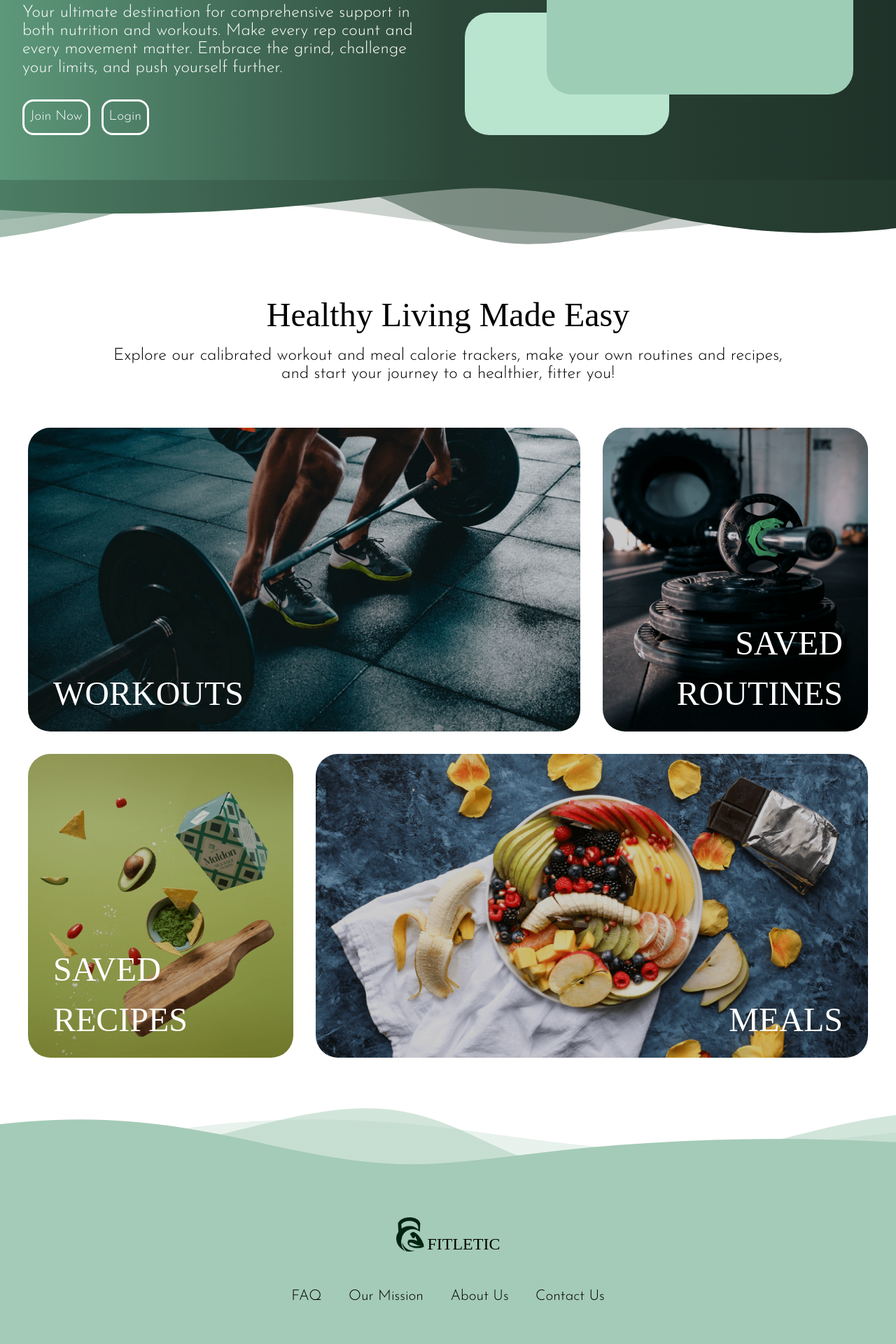
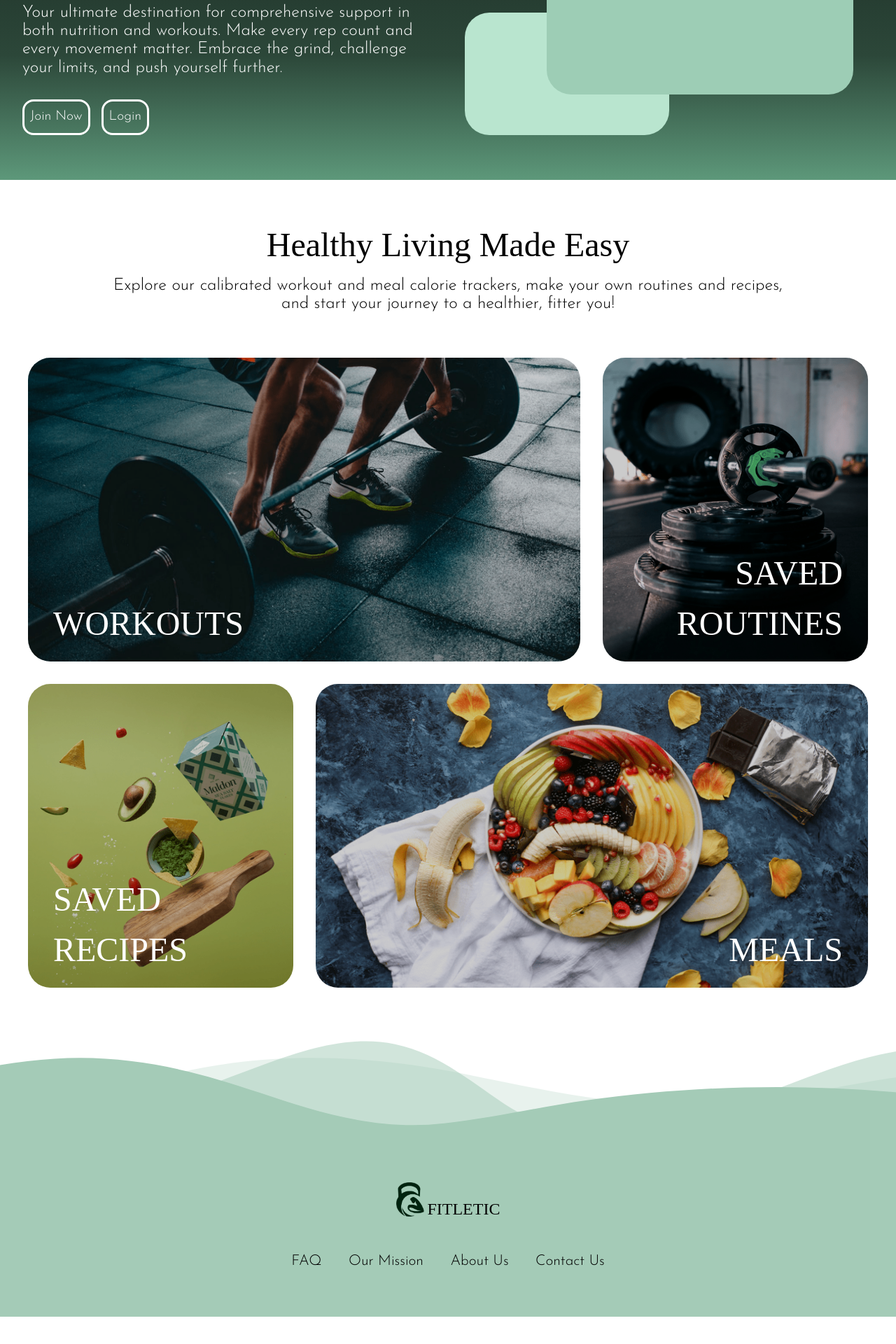
Before and after one commit to jling1234/Fitletic, a React (Vite) app in the folder react/: page / in a window 1280 px wide. Shown: the part 568-2488 px from the top of the page at 70% size. After the commit the page ends 2449 px from the top, so only its background shows below. Built offline with nearby package versions, Linux system fonts and the light colour scheme; a web font is replaced by a local one.

Commit message:
Revert "Adjust call to action styling"
This reverts commit 52816da399b7c1da811b2ae495a3ba63ce19ca5e.

```diff
--- a/react/src/Homepage/Homepage.css
+++ b/react/src/Homepage/Homepage.css
@@ -91,7 +91,14 @@
 }
 
 .call-to-action-wrapper {
-  background: linear-gradient(90deg, #5d987a, #2c4739, #1f3229);
+  background: linear-gradient(
+    0deg,
+    #5d987a,
+    #2c4739,
+    #1f3229,
+    #2c4739,
+    #5d987a
+  );
   color: white;
 
   display: flex;
@@ -299,6 +306,28 @@
   text-align: end;
 }
 
+.custom-shape-divider-wrapper {
+  display: flex;
+  justify-content: center;
+}
+
+.custom-shape-divider-footer {
+  flex-shrink: 0;
+  width: max(1920px, 100lvw);
+  overflow: hidden;
+  line-height: 0;
+  transform: rotate(180deg);
+}
+
+.custom-shape-divider-footer svg {
+  width: 100%;
+  height: 150px;
+}
+
+.custom-shape-divider-footer .shape-fill {
+  fill: #a4cbb7;
+}
+
 .footer {
   padding: 4rem 2rem;
 
@@ -337,26 +366,3 @@
 .footer .footer-links li:hover {
   transform: scale(1.1);
 }
-
-/* Wave dividers  */
-
-.custom-shape-divider-wrapper {
-  --wave-rotate: 180deg;
-  --wave-height: 100px;
-
-  display: flex;
-  justify-content: center;
-}
-
-.custom-shape-divider {
-  flex-shrink: 0;
-  width: max(1920px, 100lvw);
-  overflow: hidden;
-  line-height: 0;
-  transform: rotate(var(--wave-rotate));
-}
-
-.custom-shape-divider svg {
-  width: 100%;
-  height: var(--wave-height);
-}
--- a/react/src/Homepage/Homepage.jsx
+++ b/react/src/Homepage/Homepage.jsx
@@ -1,6 +1,5 @@
 import "./Homepage.css";
 import logo from "../Shared/logo_fit.png";
-import { useId } from "react";
 
 function Header() {
   return (
@@ -98,71 +97,6 @@ function Footer() {
   );
 }
 
-function WaveDivider({
-  flip = false,
-  colors = ["black"],
-  gradientRotate = 0,
-  height = "100px",
-}) {
-  const style = {
-    "--wave-rotate": flip ? "0deg" : "180deg",
-    "--wave-height": height,
-  };
-
-  const gradientID = useId();
-
-  // Gradient with same start and end
-  if (colors.length === 1) {
-    colors.push(colors[0]);
-  }
-
-  const defs = (
-    <defs>
-      <linearGradient
-        id={gradientID}
-        gradientTransform={"rotate(" + gradientRotate + ")"}
-      >
-        {colors.map((color, i, array) => (
-          <stop
-            key={i}
-            stopColor={color}
-            offset={(i / (array.length - 1)) * 100 + "%"}
-          ></stop>
-        ))}
-      </linearGradient>
-    </defs>
-  );
-
-  return (
-    <div className="custom-shape-divider-wrapper" style={style}>
-      <div className="custom-shape-divider">
-        <svg
-          data-name="Layer 1"
-          xmlns="http://www.w3.org/2000/svg"
-          viewBox="0 0 1200 120"
-          preserveAspectRatio="none"
-        >
-          {defs}
-          <path
-            d="M0,0V46.29c47.79,22.2,103.59,32.17,158,28,70.36-5.37,136.33-33.31,206.8-37.5C438.64,32.43,512.34,53.67,583,72.05c69.27,18,138.3,24.88,209.4,13.08,36.15-6,69.85-17.84,104.45-29.34C989.49,25,1113-14.29,1200,52.47V0Z"
-            opacity=".25"
-            fill={"url(#" + gradientID + ")"}
-          ></path>
-          <path
-            d="M0,0V15.81C13,36.92,27.64,56.86,47.69,72.05,99.41,111.27,165,111,224.58,91.58c31.15-10.15,60.09-26.07,89.67-39.8,40.92-19,84.73-46,130.83-49.67,36.26-2.85,70.9,9.42,98.6,31.56,31.77,25.39,62.32,62,103.63,73,40.44,10.79,81.35-6.69,119.13-24.28s75.16-39,116.92-43.05c59.73-5.85,113.28,22.88,168.9,38.84,30.2,8.66,59,6.17,87.09-7.5,22.43-10.89,48-26.93,60.65-49.24V0Z"
-            opacity=".5"
-            fill={"url(#" + gradientID + ")"}
-          ></path>
-          <path
-            d="M0,0V5.63C149.93,59,314.09,71.32,475.83,42.57c43-7.64,84.23-20.12,127.61-26.46,59-8.63,112.48,12.24,165.56,35.4C827.93,77.22,886,95.24,951.2,90c86.53-7,172.46-45.71,248.8-84.81V0Z"
-            fill={"url(#" + gradientID + ")"}
-          ></path>
-        </svg>
-      </div>
-    </div>
-  );
-}
-
 function Homepage() {
   return (
     <div className="homepage">
@@ -195,14 +129,33 @@ function Homepage() {
           </div>
         </section>
 
-        <WaveDivider
-          flip={true}
-          colors={["#5d987a", "#2c4739", "#1f3229"]}
-        ></WaveDivider>
-
         <HomepageContent></HomepageContent>
 
-        <WaveDivider colors={["#a4cbb7"]}></WaveDivider>
+        <div className="custom-shape-divider-wrapper">
+          <div className="custom-shape-divider-footer">
+            <svg
+              data-name="Layer 1"
+              xmlns="http://www.w3.org/2000/svg"
+              viewBox="0 0 1200 120"
+              preserveAspectRatio="none"
+            >
+              <path
+                d="M0,0V46.29c47.79,22.2,103.59,32.17,158,28,70.36-5.37,136.33-33.31,206.8-37.5C438.64,32.43,512.34,53.67,583,72.05c69.27,18,138.3,24.88,209.4,13.08,36.15-6,69.85-17.84,104.45-29.34C989.49,25,1113-14.29,1200,52.47V0Z"
+                opacity=".25"
+                className="shape-fill"
+              ></path>
+              <path
+                d="M0,0V15.81C13,36.92,27.64,56.86,47.69,72.05,99.41,111.27,165,111,224.58,91.58c31.15-10.15,60.09-26.07,89.67-39.8,40.92-19,84.73-46,130.83-49.67,36.26-2.85,70.9,9.42,98.6,31.56,31.77,25.39,62.32,62,103.63,73,40.44,10.79,81.35-6.69,119.13-24.28s75.16-39,116.92-43.05c59.73-5.85,113.28,22.88,168.9,38.84,30.2,8.66,59,6.17,87.09-7.5,22.43-10.89,48-26.93,60.65-49.24V0Z"
+                opacity=".5"
+                className="shape-fill"
+              ></path>
+              <path
+                d="M0,0V5.63C149.93,59,314.09,71.32,475.83,42.57c43-7.64,84.23-20.12,127.61-26.46,59-8.63,112.48,12.24,165.56,35.4C827.93,77.22,886,95.24,951.2,90c86.53-7,172.46-45.71,248.8-84.81V0Z"
+                className="shape-fill"
+              ></path>
+            </svg>
+          </div>
+        </div>
 
         <Footer></Footer>
       </main>
```
